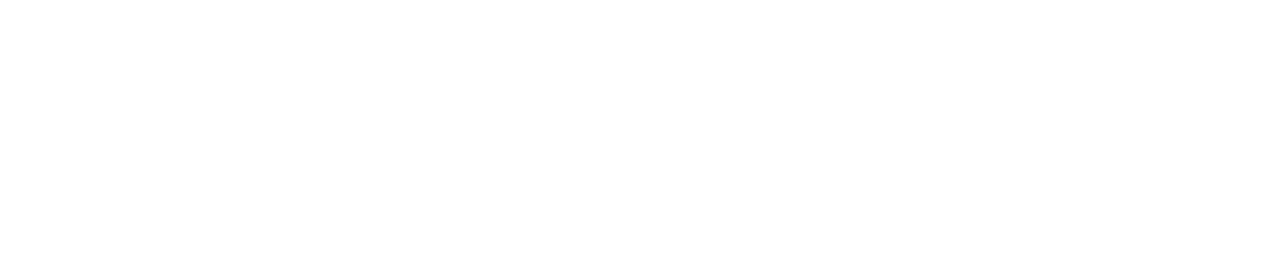
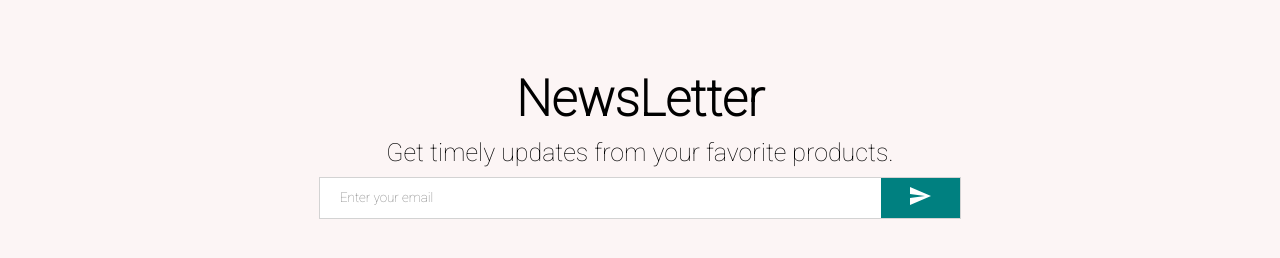
Before and after one commit to harshitaM29/ecommerce-mern, a React (Create React App) app in the folder ecommerce-ui/: page / in a window 1280 px wide. Shown: the part 2352-2610 px from the top of the page. Before the commit the page ends 2256 px from the top, so only its background shows below. Built offline with nearby package versions, Linux system fonts and the light colour scheme.

Commit message:
newsletter component

```diff
--- /dev/null
+++ b/ecommerce-ui/src/components/NewsLetter.js
@@ -0,0 +1,58 @@
+import SendIcon from "@mui/icons-material/Send";
+import styled from "styled-components";
+
+const Container = styled.div`
+  height: 60vh;
+  background-color: #fcf5f5;
+  display: flex;
+  flex-direction: column;
+  align-items: center;
+  justify-content: center;
+`;
+
+const Title = styled.h1`
+  font-size: 50px;
+  margin-bottom: 10px;
+`;
+const Description = styled.div`
+  font-size: 25px;
+  margin-bottom: 10px;
+`;
+const InputContainer = styled.div`
+  width: 50%;
+  height: 40px;
+  background-color: white;
+  display: flex;
+  justify-content: space-between;
+  border: 1px solid lightgray;
+`;
+const Input = styled.input`
+  border: none;
+  flex: 8;
+  padding-left: 20px;
+`;
+const Button = styled.button`
+  flex: 1;
+  border: none;
+  background-color: teal;
+  color: white;
+`;
+
+const NewsLetter = () => {
+  return (
+    <Container>
+      <Title>NewsLetter</Title>
+      <Description>
+        Get timely updates from your favorite products.{" "}
+      </Description>
+      <InputContainer>
+        <Input placeholder="Enter your email" />
+        <Button>
+          <SendIcon />
+        </Button>
+      </InputContainer>
+    </Container>
+  );
+};
+
+export default NewsLetter;
--- a/ecommerce-ui/src/pages/Home.js
+++ b/ecommerce-ui/src/pages/Home.js
@@ -4,6 +4,7 @@ import Announment from "../components/Announment";
 import Slider from "../components/Slider";
 import Categories from "../components/Categories";
 import Products from "../components/Products";
+import NewsLetter from "../components/NewsLetter";
 
 const Home = () => {
   return (
@@ -13,6 +14,7 @@ const Home = () => {
       <Slider />
       <Categories />
       <Products />
+      <NewsLetter />
     </div>
   );
 };
```
